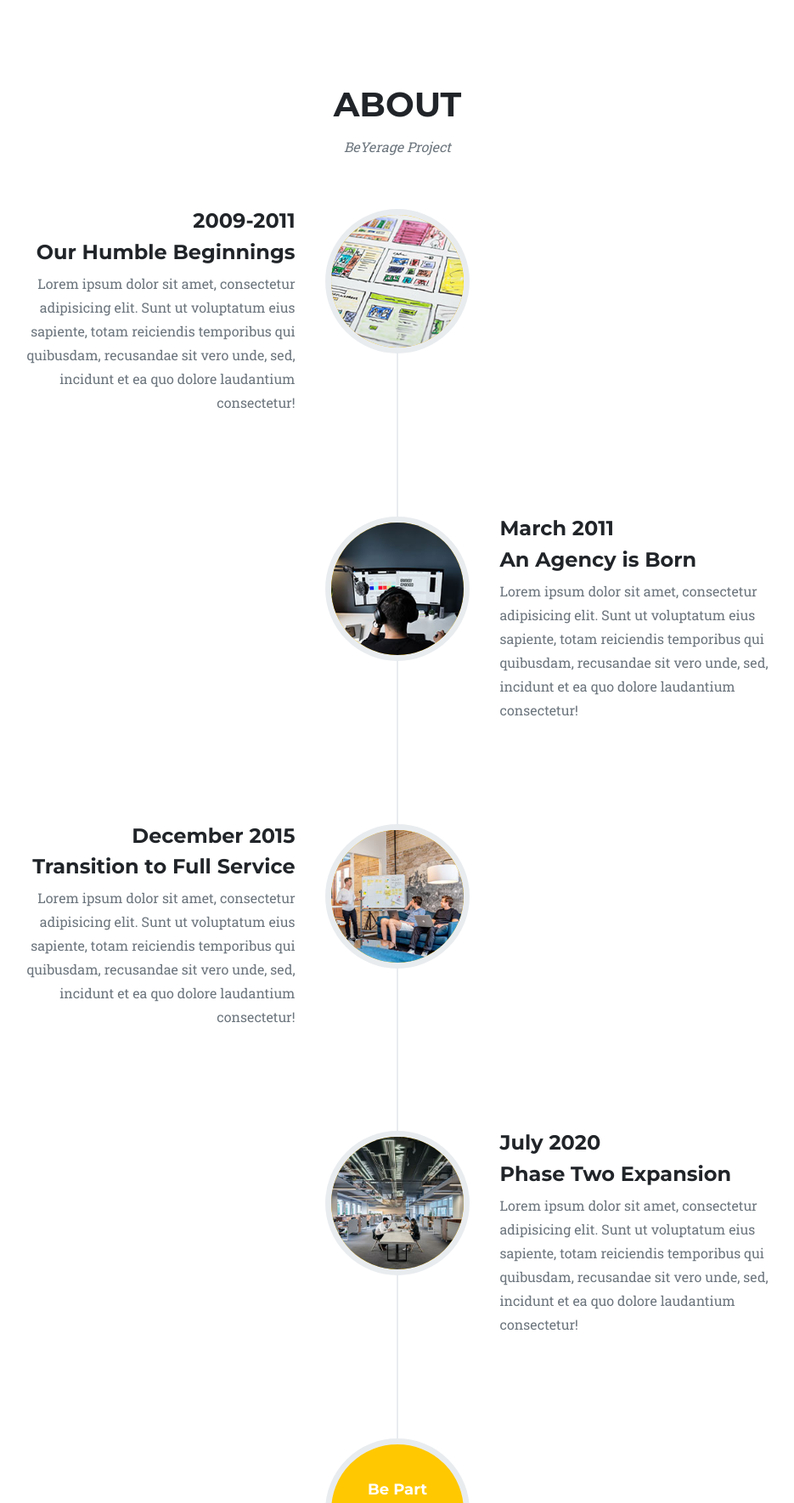
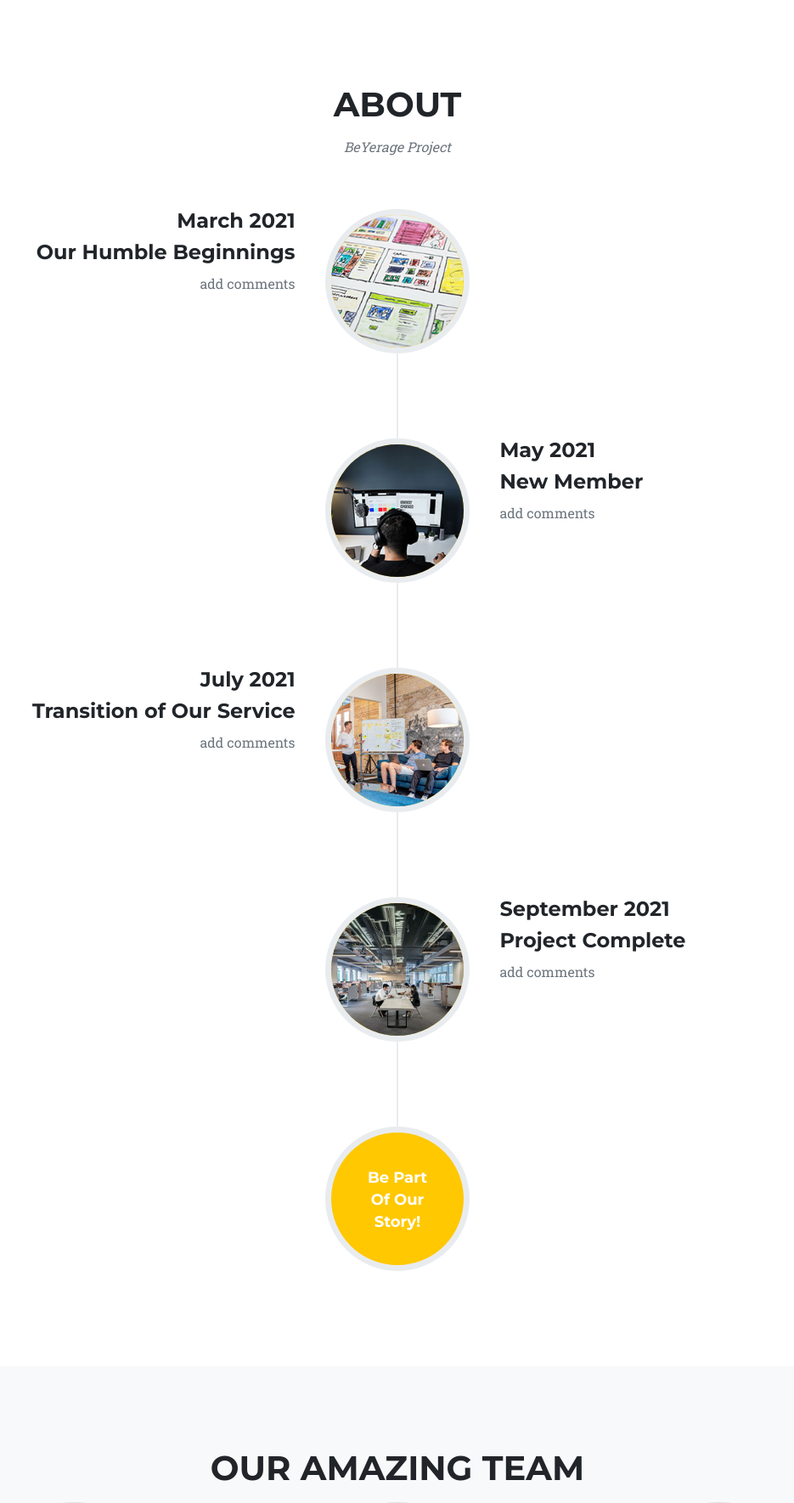
Before and after one commit to se-ize/BeYerage, a Python web app: template backend/beyerage/src/main/resources/templates/home.html in a window 1280 px wide. Shown: the part 1388-3157 px from the top of the page at 85% size, without its empty margins (172-1107 px from the left). Run offline with Jinja, Linux system fonts and the light colour scheme; the template is opened without the code that fills it, so the values that code supplies are empty; some libraries are stand-ins or nearby versions.

Commit message:
update UI
성능 최적화 제외 완성

```diff
--- a/backend/beyerage/src/main/resources/templates/beverage/beverageList.html
+++ b/backend/beyerage/src/main/resources/templates/beverage/beverageList.html
@@ -5,7 +5,7 @@
   <meta name="viewport" content="width=device-width, initial-scale=1, shrink-to-fit=no" />
   <meta name="description" content="" />
   <meta name="author" content="" />
-  <title>BeYerage 편의점 관리</title>
+  <title>BeYerage List</title>
   <!-- Favicon-->
   <link rel="icon" type="image/x-icon" href="assets/favicon.ico" />
   <!-- Font Awesome icons (free version)-->
--- a/backend/beyerage/src/main/resources/templates/beverage/createBeverageForm.html
+++ b/backend/beyerage/src/main/resources/templates/beverage/createBeverageForm.html
@@ -1,6 +1,7 @@
 <!DOCTYPE HTML>
-<html xmlns:th="http://www.thymeleaf.org" lang="en">
+<html xmlns:th="http://www.thymeleaf.org">
 <head th:replace="fragments/header :: header">
+
 </head>
 <body>
 <div class="position-absolute top-50 start-50 translate-middle">
--- a/backend/beyerage/src/main/resources/templates/beverage/updateBeverageForm.html
+++ b/backend/beyerage/src/main/resources/templates/beverage/updateBeverageForm.html
@@ -1,8 +1,7 @@
 <!DOCTYPE HTML>
 <html xmlns:th="http://www.thymeleaf.org">
 <head th:replace="fragments/header :: header">
-    <meta http-equiv="Content-Type" content="text/html; charset=UTF-8">
-    <title>Beverage Edit</title>
+
 </head>
 <body>
 <div class="position-absolute top-50 start-50 translate-middle">
--- a/backend/beyerage/src/main/resources/templates/fragments/header.html
+++ b/backend/beyerage/src/main/resources/templates/fragments/header.html
@@ -3,7 +3,7 @@
 <head th:fragment="header">
   <meta charset="utf-8" />
   <meta name="viewport" content="width=device-width, initial-scale=1, shrink-to-fit=no" />
-  <title>BeYerage 편의점 관리</title>
+  <title>Beverage Create(Edit)</title>
   <!-- Bootstrap CSS -->
   <link href="https://cdn.jsdelivr.net/npm/bootstrap@5.0.0-beta3/dist/css/bootstrap.min.css" rel="stylesheet" integrity="sha384-eOJMYsd53ii+scO/bJGFsiCZc+5NDVN2yr8+0RDqr0Ql0h+rP48ckxlpbzKgwra6" crossorigin="anonymous">
   <!-- Bootstrap JS -->
--- a/backend/beyerage/src/main/resources/templates/home.html
+++ b/backend/beyerage/src/main/resources/templates/home.html
@@ -21,7 +21,7 @@
 <nav class="navbar navbar-expand-lg navbar-dark fixed-top" id="mainNav">
     <div class="container">
         <!-- 기본 URL 설정 -->
-        <a class="navbar-brand" href="#page-top"><img src="assets/img/navbar.png" alt="..." /></a>
+        <a class="navbar-brand" href="/"><img src="assets/img/navbar.png" alt="..." /></a>
         <button class="navbar-toggler" type="button" data-bs-toggle="collapse" data-bs-target="#navbarResponsive" aria-controls="navbarResponsive" aria-expanded="false" aria-label="Toggle navigation">
             Menu
             <i class="fas fa-bars ms-1"></i>
@@ -90,40 +90,40 @@
                 <div class="timeline-image"><img class="rounded-circle img-fluid" src="assets/img/about/1.jpg" alt="..." /></div>
                 <div class="timeline-panel">
                     <div class="timeline-heading">
-                        <h4>2009-2011</h4>
+                        <h4>March 2021</h4>
                         <h4 class="subheading">Our Humble Beginnings</h4>
                     </div>
-                    <div class="timeline-body"><p class="text-muted">Lorem ipsum dolor sit amet, consectetur adipisicing elit. Sunt ut voluptatum eius sapiente, totam reiciendis temporibus qui quibusdam, recusandae sit vero unde, sed, incidunt et ea quo dolore laudantium consectetur!</p></div>
+                    <div class="timeline-body"><p class="text-muted">add comments</p></div>
                 </div>
             </li>
             <li class="timeline-inverted">
                 <div class="timeline-image"><img class="rounded-circle img-fluid" src="assets/img/about/2.jpg" alt="..." /></div>
                 <div class="timeline-panel">
                     <div class="timeline-heading">
-                        <h4>March 2011</h4>
-                        <h4 class="subheading">An Agency is Born</h4>
+                        <h4>May 2021</h4>
+                        <h4 class="subheading">New Member</h4>
                     </div>
-                    <div class="timeline-body"><p class="text-muted">Lorem ipsum dolor sit amet, consectetur adipisicing elit. Sunt ut voluptatum eius sapiente, totam reiciendis temporibus qui quibusdam, recusandae sit vero unde, sed, incidunt et ea quo dolore laudantium consectetur!</p></div>
+                    <div class="timeline-body"><p class="text-muted">add comments</p></div>
                 </div>
             </li>
             <li>
                 <div class="timeline-image"><img class="rounded-circle img-fluid" src="assets/img/about/3.jpg" alt="..." /></div>
                 <div class="timeline-panel">
                     <div class="timeline-heading">
-                        <h4>December 2015</h4>
-                        <h4 class="subheading">Transition to Full Service</h4>
+                        <h4>July 2021</h4>
+                        <h4 class="subheading">Transition of Our Service</h4>
                     </div>
-                    <div class="timeline-body"><p class="text-muted">Lorem ipsum dolor sit amet, consectetur adipisicing elit. Sunt ut voluptatum eius sapiente, totam reiciendis temporibus qui quibusdam, recusandae sit vero unde, sed, incidunt et ea quo dolore laudantium consectetur!</p></div>
+                    <div class="timeline-body"><p class="text-muted">add comments</p></div>
                 </div>
             </li>
             <li class="timeline-inverted">
                 <div class="timeline-image"><img class="rounded-circle img-fluid" src="assets/img/about/4.jpg" alt="..." /></div>
                 <div class="timeline-panel">
                     <div class="timeline-heading">
-                        <h4>July 2020</h4>
-                        <h4 class="subheading">Phase Two Expansion</h4>
+                        <h4>September 2021</h4>
+                        <h4 class="subheading">Project Complete</h4>
                     </div>
-                    <div class="timeline-body"><p class="text-muted">Lorem ipsum dolor sit amet, consectetur adipisicing elit. Sunt ut voluptatum eius sapiente, totam reiciendis temporibus qui quibusdam, recusandae sit vero unde, sed, incidunt et ea quo dolore laudantium consectetur!</p></div>
+                    <div class="timeline-body"><p class="text-muted">add comments</p></div>
                 </div>
             </li>
             <li class="timeline-inverted">
```
Also changed, not shown: backend/beyerage/src/main/resources/templates/beverage/beverageLocList.html (+12 -15 lines), backend/beyerage/src/main/resources/static/assets/img/portfolio/1.jpg (deleted), backend/beyerage/src/main/resources/static/assets/img/portfolio/2.jpg (deleted), backend/beyerage/src/main/resources/static/assets/img/portfolio/3.jpg (deleted), backend/beyerage/src/main/resources/static/assets/img/portfolio/4.jpg (deleted), backend/beyerage/src/main/resources/static/assets/img/portfolio/5.jpg (deleted), backend/beyerage/src/main/resources/static/assets/img/portfolio/6.jpg (deleted), backend/beyerage/src/main/resources/static/assets/img/team/1.jpg (deleted), backend/beyerage/src/main/resources/static/assets/img/team/3.jpg (deleted), 4 other files.
